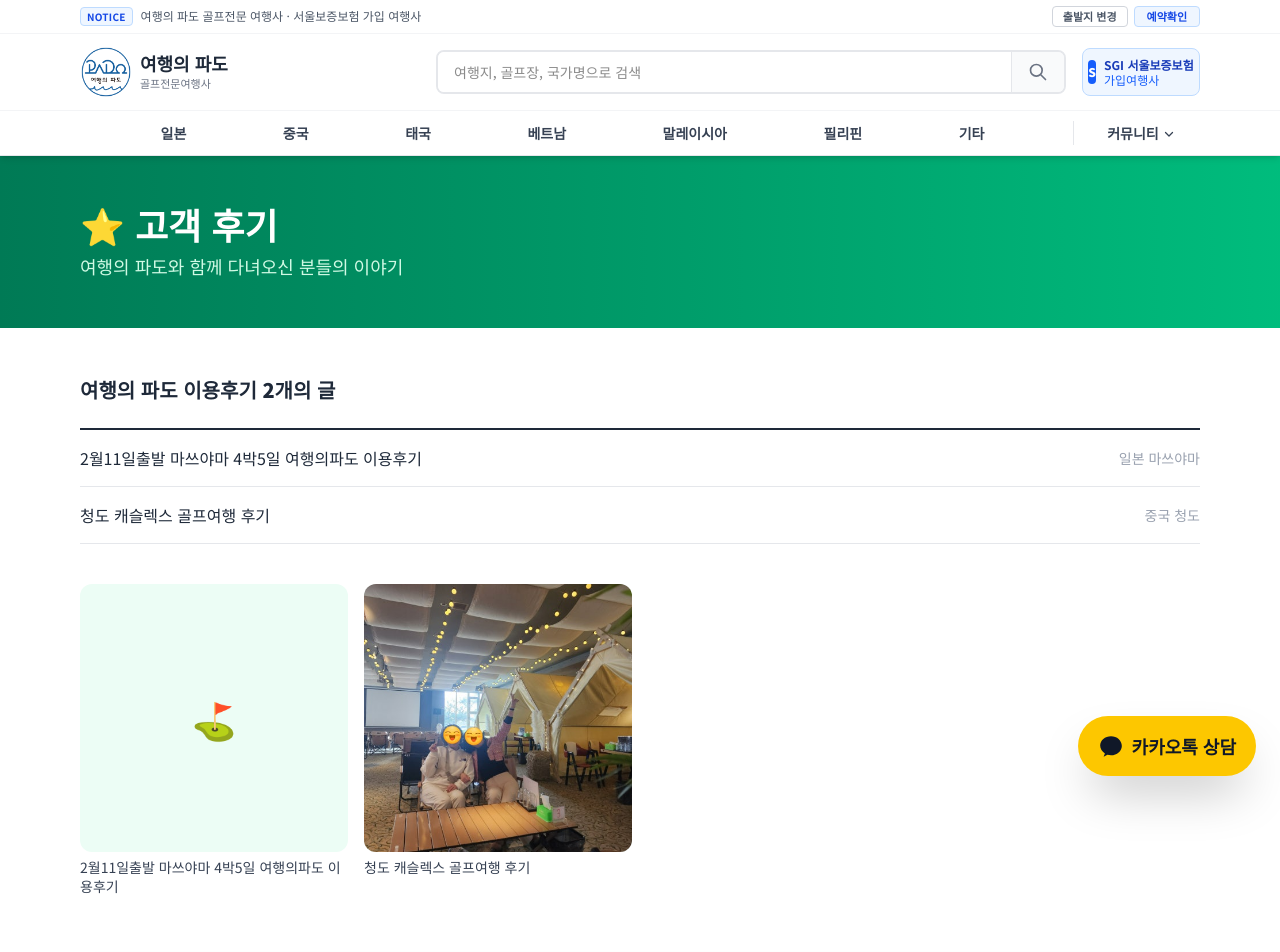
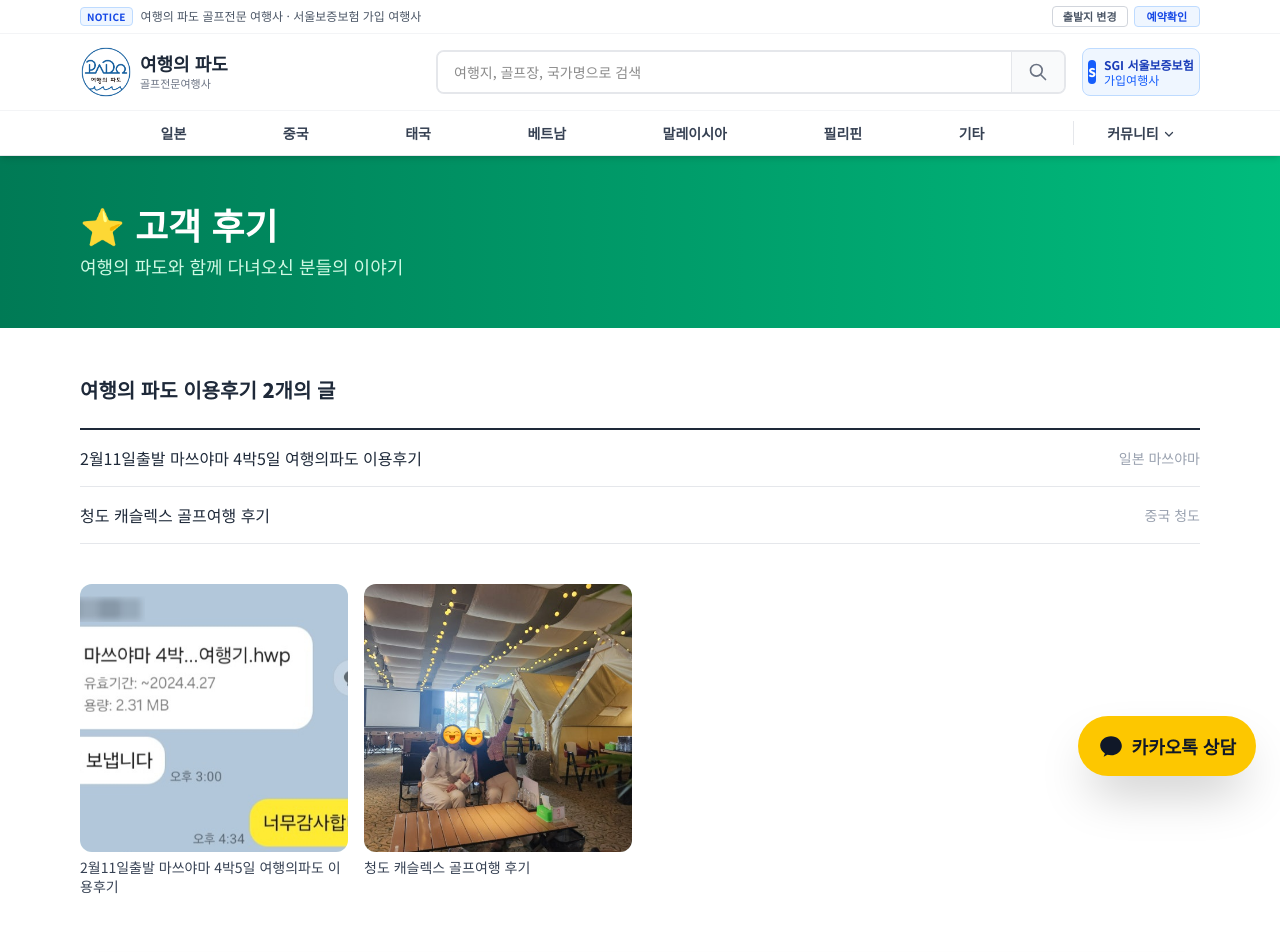
Before and after one commit to pado04569/padotour, a Next.js app: page /reviews in a window 1280 px wide. Shown: the top 952 px of the page. Built offline with nearby package versions, Linux system fonts and the light colour scheme.

Commit message:
후기 썸네일 갤러리에 카톡 스크린샷 폴백 추가 (사진 없는 후기의 썸네일 미노출 버그 수정)

```diff
--- a/src/app/reviews/page.tsx
+++ b/src/app/reviews/page.tsx
@@ -42,6 +42,13 @@ export default function ReviewsPage() {
                 {review.images && review.images.length > 0 ? (
                   <Image
                     src={review.images[0]}
+                    alt={review.title}
+                    fill
+                    className="object-cover group-hover:opacity-90 transition-opacity"
+                  />
+                ) : review.kakaoImage ? (
+                  <Image
+                    src={review.kakaoImage}
                     alt={review.title}
                     fill
                     className="object-cover group-hover:opacity-90 transition-opacity"
```
